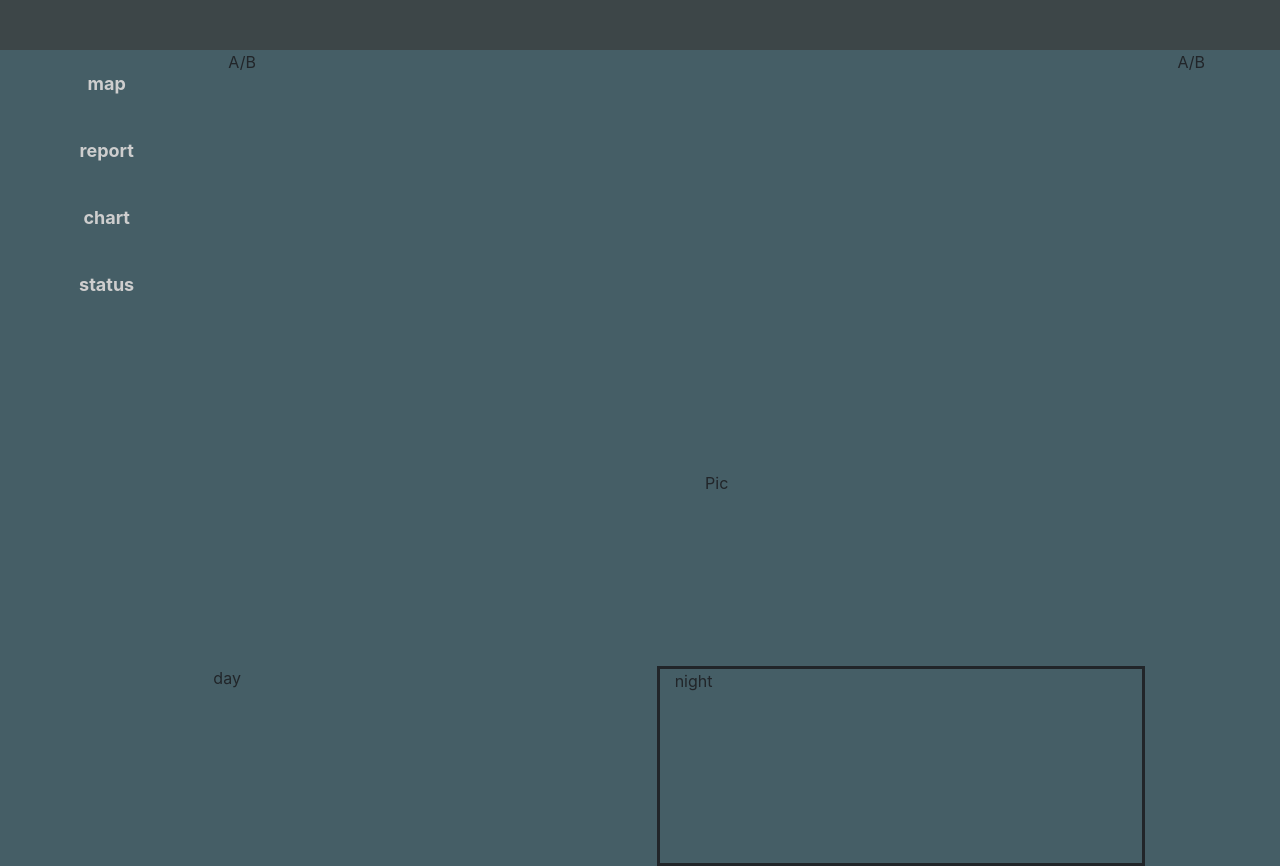
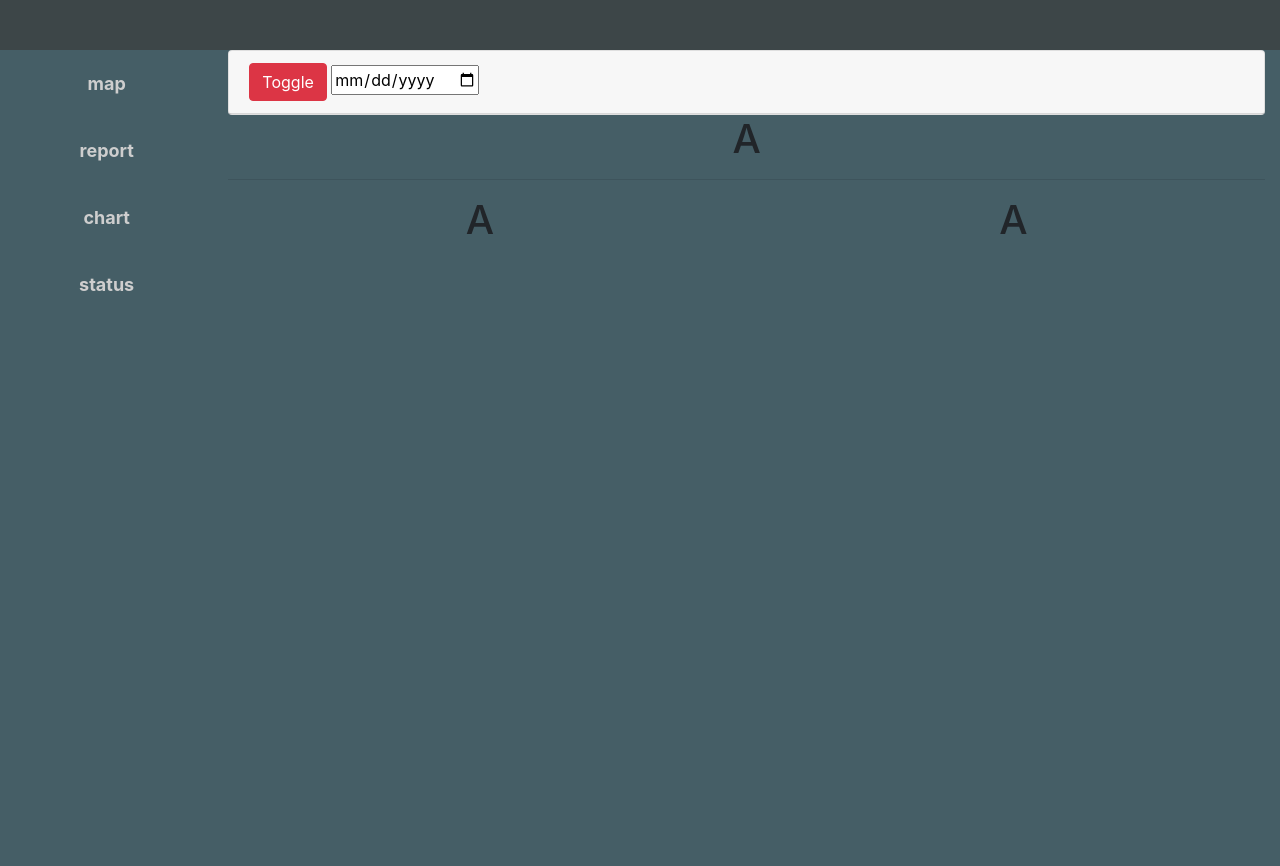
Before and after one commit to Phophism/cmzoo, a CodeIgniter app: page /cmzoo/ in a window 1280 px wide. Run offline with CodeIgniter, Linux system fonts and the light colour scheme; some libraries are stand-ins or nearby versions.

Commit message:
daylight layout update

```diff
--- a/application/views/_daynight.php
+++ b/application/views/_daynight.php
@@ -6,39 +6,41 @@ defined('BASEPATH') OR exit('No direct script access allowed');
 		$this->load->view('layouts/menu');
 ?>
 
-    <div class="col-lg-10 row">
+    <div class="col-lg-10 ">
 
-        <!-- selector -->
-        <div class="col-lg-12 row" style=" height: 80px">
-            <!-- cage A / b  -->
-            <div class="col-lg-6">
-                <a>A/B</a>
-            </div>
-            <!-- datepicker -->
-            <div class="col-lg-6" style="text-align:right;" >
-                <a>A/B</a>
+        <div class="row">
+        <!--Group 1-->
+        <div class="col-lg-12">
+            <div class="card">
+                <div class="card-header">
+                    <button type="button" class="btn btn-danger pull-left">Toggle</button>
+                    <input type="date" class="input-sm pull-right" />
+                </div>
             </div>
         </div>
+        <hr />
 
-        <!-- detail part -->
-        <div class="col-lg-12 row" >
-            <!-- sun and moon pic -->
-            <div class="col-lg-12" style="text-align:center;">
-                <a>Pic</a>
-            </div>
-            <!-- deatails -->
-            <div class="col-lg-12 row" >
-                <!-- day -->
-                <div class="col-lg-6 row">
-                <a>day</a>
+        <!--Group 2-->
+        <div class="col-lg-12">
+            <div class="row">
+                <div class="col-lg-12">
+                    <h1 style="text-align:center;">A</h1>
+                    <hr />
                 </div>
-                <!-- night -->
-                <div class="col-lg-6 row" style="border-style:solid;">
-                <a>night</a>
+                <div class="col-lg-12">
+                    <div class="row">
+                        <div class="col-lg-6">
+                            <h1 style="text-align:center;">A</h1>
+                        </div>
+                        <div class="col-lg-6">
+                            <h1 style="text-align:center;">A</h1>
+                        </div>
+                    </div>
                 </div>
             </div>
         </div>
 
+        </div>
     </div>
 
 <?php
```
